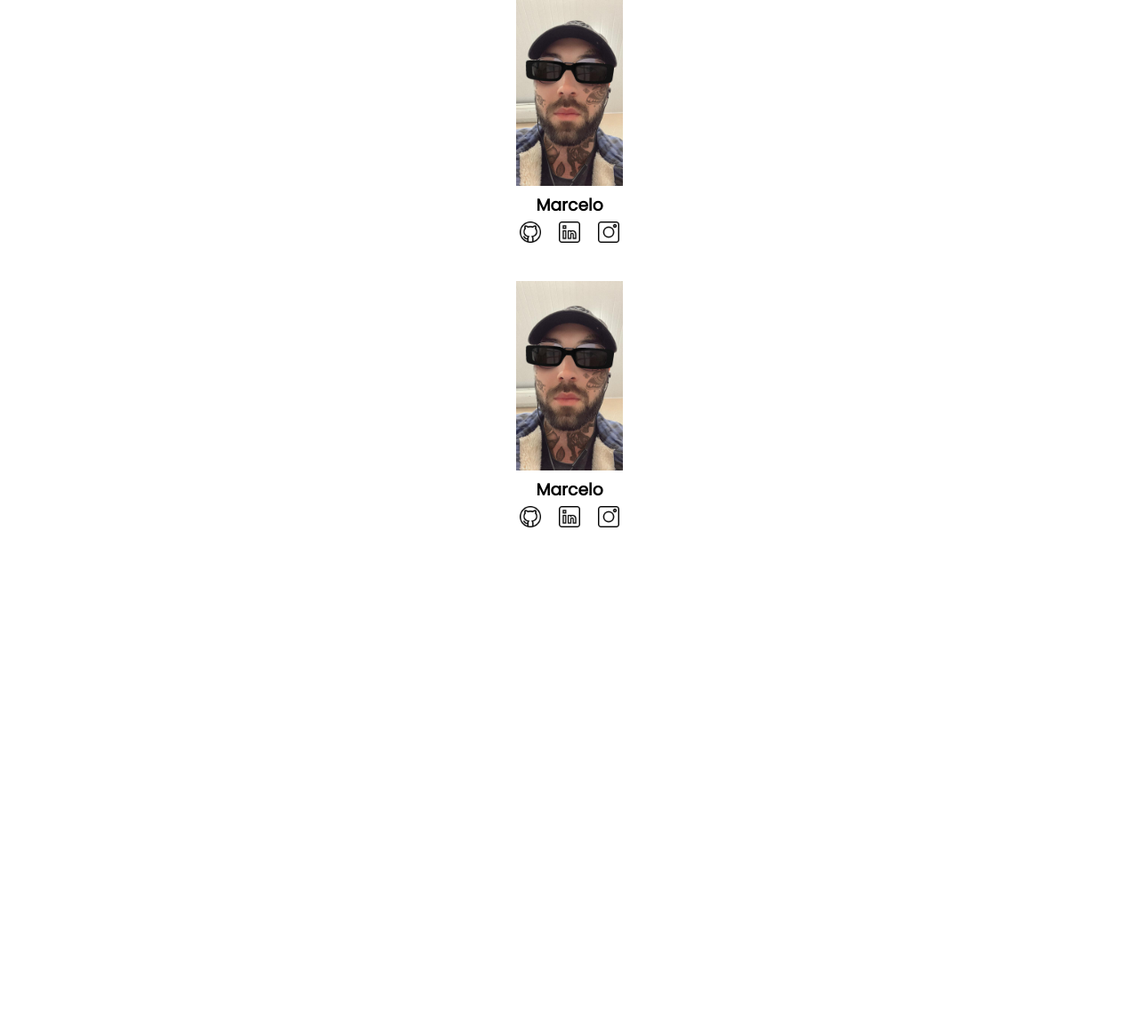
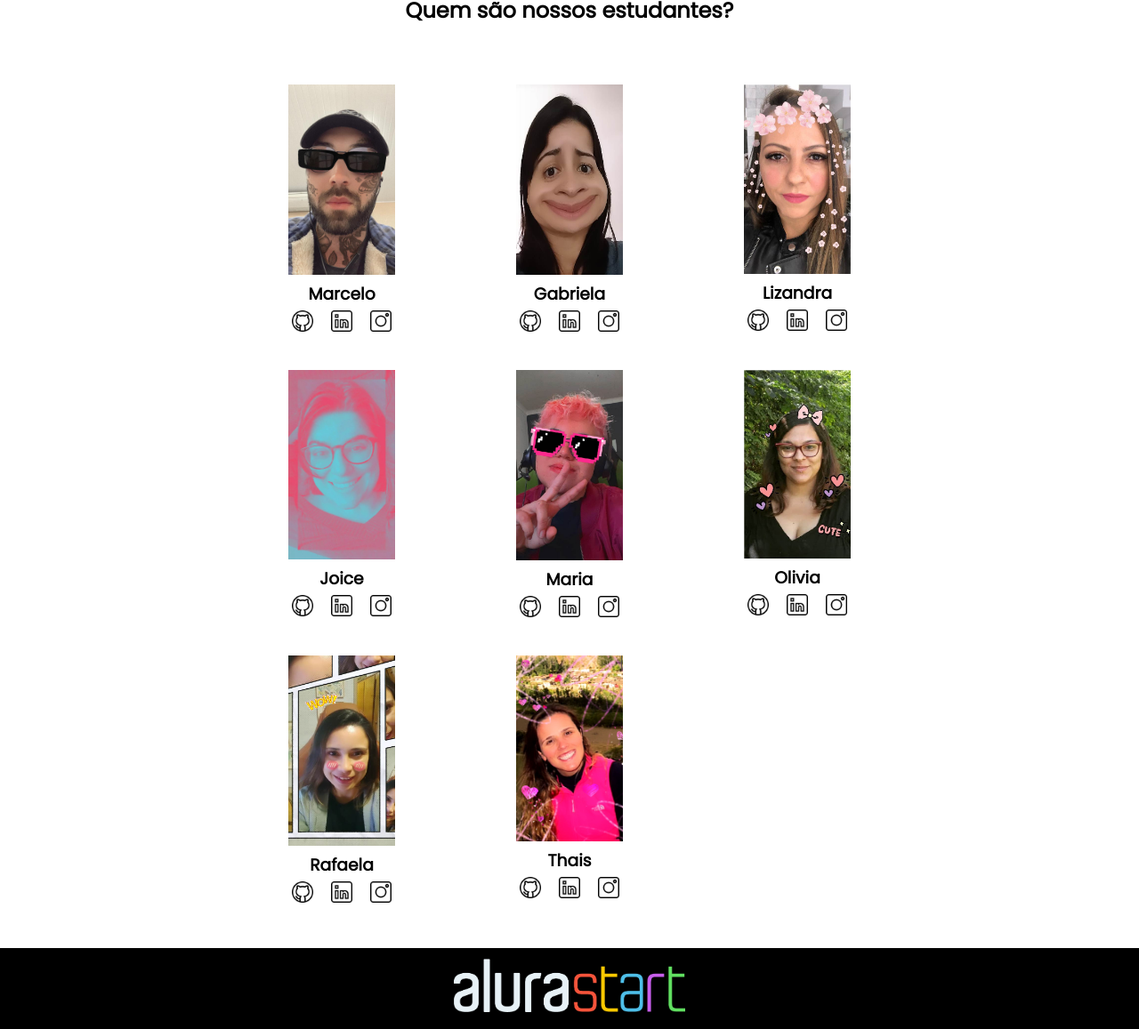
Before and after one commit to MAZDAYT/Cria, a plain HTML site: page index.html in a window 1280 px wide. Shown: the part 525-1682 px from the top of the page at 89% size. Before the commit the page ends 1169 px from the top, so only its background shows below. Drawn offline with Linux system fonts and the light colour scheme.

Commit message:
Add files via upload

```diff
--- a/index.html
+++ b/index.html
@@ -1,5 +1,6 @@
 <!DOCTYPE html>
 <html lang="en">
+
 <head>
     <meta charset="UTF-8">
     <meta http-equiv="X-UA-Compatible" content="IE=edge">
@@ -10,42 +11,120 @@
     <link rel="preconnect" href="https://fonts.gstatic.com" crossorigin>
     <link href="https://fonts.googleapis.com/css2?family=Poppins&display=swap" rel="stylesheet">
 </head>
+
 <body>
     <header class="cabecalho">
         <img class="cabecalho-imagem" src="alurastart logo.png" alt="logo da alura start">
         <ul class="cabecalho-lista">
-            <li class="cabecalho-lista-item">Escola</li>
-            <li class="cabecalho-lista-item">Estudante</li>
+            <li class="cabecalho-lista-item"><a href="#escola">Escola</a></li>
+            <li class="cabecalho-lista-item"><a href="#estudante">Estudante</a></li>
         </ul>
     </header>
-    <section class="escola">
+    <section id="escola">
         <div class="escola-div-conteudo">
             <h2 class="escola-titulo">Sobre a Escola</h2>
-            <p class="escola-texto-um">A Escola Alura foi fundada em 2010 e tem como objetivo ensinar Pensamento Computacional, através do ensino de  Programação.</p>
-            <p class="escola-texto-dois">A turma mais estudiosa e famosa é a Segunda Série A. Nós somos super unidos e a turma favorita por todos os professores e professoras que nos ajudam!</p>
+            <p class="escola-texto-um">A Escola Alura foi fundada em 2010 e tem como objetivo ensinar Pensamento
+                Computacional, através do ensino de Programação.</p>
+            <p class="escola-texto-dois">A turma mais estudiosa e famosa é a Segunda Série A. Nós somos super unidos e a
+                turma favorita por todos os professores e professoras que nos ajudam!</p>
         </div>
         <img class="escola-imagem" src="Formula-bro.png" alt="imagem que representa uma professora em sala de aula">
     </section>
-    <section class="estudante">
+
+    <section id="estudante">
         <h2 class="estudante-titulo">Quem são nossos estudantes?</h2>
         <div class="estudante-todos">
             <span></span>
             <div class="estudante-div">
                 <img class="estudante-imagem" src="Marcelo.jpeg" alt="foto do marcelo">
                 <h3 class="estudante-nome">Marcelo</h3>
-            <a href="https://github.com/MAZDAYT"><img class="estudante-icone" src="github.png" alt="icone github"></a>
-            <a href="https://youtube.com/@MAZDAYT2"><img class="estudante-icone" src="linkedin.png" alt="icone linkedin"></a>
-            <a href="https://instagram.com/kaua.cascavel"><img class="estudante-icone" src="instagram.png" alt="icone instagram"></a>
+                <a href="https://github.com/MAZDAYT"><img class="estudante-icone" src="github.png"
+                        alt="icone github"></a>
+                <a href="https://www.youtube.com/@MAZDAYT2"><img class="estudante-icone" src="linkedin.png"
+                        alt="icone linkedin"></a>
+                <a href="https://instagram.com/kaua.cascavel"><img class="estudante-icone" src="instagram.png"
+                        alt="icone instagram"></a>
             </div>
             <div class="estudante-div">
-            <img class="estudante-imagem" src="Marcelo.jpeg" alt="foto do marcelo">
-            <h3 class="estudante-nome">Marcelo</h3>
-            <a href="https://github.com/MAZDAYT"><img class="estudante-icone" src="github.png" alt="icone github"></a>
-            <a href="https://youtube.com/@MAZDAYT2"><img class="estudante-icone" src="linkedin.png" alt="icone linkedin"></a>
-            <a href="https://instagram.com/kaua.cascavel"><img class="estudante-icone" src="instagram.png" alt="icone instagram"></a>
+                <img class="estudante-imagem" src="Gabi.jpg" alt="foto da gabi">
+                <h3 class="estudante-nome">Gabriela</h3>
+                <a href="https://github.com/GabrielaM-L"><img class="estudante-icone" src="github.png"
+                        alt="icone github"></a>
+                <a href="https://www.linkedin.com/in/gabriela-marcomini-de-lima/"><img class="estudante-icone"
+                        src="linkedin.png" alt="icone linkedin"></a>
+                <a href="https://www.instagram.com/gabriela_marcomini/"><img class="estudante-icone" src="instagram.png"
+                        alt="icone instagram"></a>
+            </div>
+            <div class="estudante-div">
+                <img class="estudante-imagem" src="Liz.jpg" alt="foto da lizandra">
+                <h3 class="estudante-nome">Lizandra</h3>
+                <a href="https://github.com/LizandraDuarte40"><img class="estudante-icone" src="github.png"
+                        alt="icone github"></a>
+                <a href="https://www.linkedin.com/in/lizandrarlm-duarte/"><img class="estudante-icone"
+                        src="linkedin.png" alt="icone linkedin"></a>
+                <a href="https://www.instagram.com/lizandrarlm"><img class="estudante-icone" src="instagram.png"
+                        alt="icone instagram"></a>
+            </div>
+            <span></span>
+            <span></span>
+            <div class="estudante-div">
+                <img class="estudante-imagem" src="Joice.jpg" alt="foto da joice">
+                <h3 class="estudante-nome">Joice</h3>
+                <a href="https://github.com/JoiceAlura"><img class="estudante-icone" src="github.png"
+                        alt="icone github"></a>
+                <a href="https://www.linkedin.com/in/joicebarbaresco/"><img class="estudante-icone" src="linkedin.png"
+                        alt="icone linkedin"></a>
+                <a href="https://www.instagram.com/joicebarbaresco/"><img class="estudante-icone" src="instagram.png"
+                        alt="icone instagram"></a>
+            </div>
+            <div class="estudante-div">
+                <img class="estudante-imagem" src="Maria.jpg" alt="foto da maria">
+                <h3 class="estudante-nome">Maria</h3>
+                <a href="https://github.com/MagePSR"><img class="estudante-icone" src="github.png"
+                        alt="icone github"></a>
+                <a href="https://www.linkedin.com/in/mariageovanna"><img class="estudante-icone" src="linkedin.png"
+                        alt="icone linkedin"></a>
+                <a href="https://www.instagram.com/magpsr/"><img class="estudante-icone" src="instagram.png"
+                        alt="icone instagram"></a>
+            </div>
+            <div class="estudante-div">
+                <img class="estudante-imagem" src="Olivia.jpg" alt="foto da olhe">
+                <h3 class="estudante-nome">Olivia</h3>
+                <img class="estudante-icone" src="github.png" alt="icone github">
+                <a href="https://www.linkedin.com/in/olhe/"><img class="estudante-icone" src="linkedin.png"
+                        alt="icone linkedin"></a>
+                <a href="https://github.com/olhe12"><img class="estudante-icone" src="instagram.png"
+                        alt="icone instagram"></a>
+            </div>
+            <span></span>
+            <span></span>
+            <div class="estudante-div">
+                <img class="estudante-imagem" src="Rafa.jpg" alt="foto da rafa">
+                <h3 class="estudante-nome">Rafaela</h3>
+                <a href="https://github.com/rafaelamunhoz12"><img class="estudante-icone" src="github.png"
+                        alt="icone github"></a>
+                <a href="http://linkedin.com/in/rafaela-felix-munhoz-oliveira-02160a10a"><img class="estudante-icone"
+                        src="linkedin.png" alt="icone linkedin"></a>
+                <a href="https://www.instagram.com/rafafmo/"><img class="estudante-icone" src="instagram.png"
+                        alt="icone instagram"></a>
+            </div>
+            <div class="estudante-div">
+                <img class="estudante-imagem" src="Thais.jpg" alt="foto da thais">
+                <h3 class="estudante-nome">Thais</h3>
+                <a href="https://github.com/Thaispianucci"><img class="estudante-icone" src="github.png"
+                        alt="icone github"></a>
+                <a href="https://www.linkedin.com/in/thais-pianucci-benedicto-54a9a416/"><img class="estudante-icone"
+                        src="linkedin.png" alt="icone linkedin"></a>
+                <a href="https://www.instagram.com/thaispianucci/"><img class="estudante-icone" src="instagram.png"
+                        alt="icone instagram"></a>
             </div>
 
         </div>
     </section>
+
+    <footer class="rodape">
+        <img class="rodape-imagem" src="alurastart logo.png" alt="logo da alura start">
+    </footer>
 </body>
+
 </html>
--- a/style.css
+++ b/style.css
@@ -24,11 +24,16 @@ body {
     font-size: 16px;
 }
 
+.cabecalho-lista-item a{
+    text-decoration: none;
+    color: white;
+}
+
 .escola-imagem{
     width: 25%;
 }
 
-.escola{
+#escola{
     background-image: linear-gradient(#424E61,#16CFF8);
     color:white;
     display: flex;
@@ -46,9 +51,11 @@ body {
     padding: 24px 0;
 }
 
-.estudante{
+#estudante{
     padding: 24px 0;
 }
+
+
 .estudante-imagem{
     width: 120px;
 }
@@ -62,3 +69,24 @@ body {
     text-align: center;
     padding: 16px 0;
 }
+
+.estudante-titulo{
+    text-align: center;
+    padding: 50px 0;
+}
+
+.estudante-todos{
+    display: grid;
+    grid-template-columns: 20% 20% 20% 20% 20%;
+}
+
+.rodape{
+    background-color: black;
+    text-align: center;
+}
+
+.rodape-imagem{
+    height: 60px;
+    padding: 12px 0;
+
+}
```
Also changed, not shown: Gabi.jpg (added), Joice.jpg (added), Liz.jpg (added), Maria.jpg (added), Olivia.jpg (added), Rafa.jpg (added), Thais.jpg (added). Lines whose indentation alone changed are shown as unchanged.
